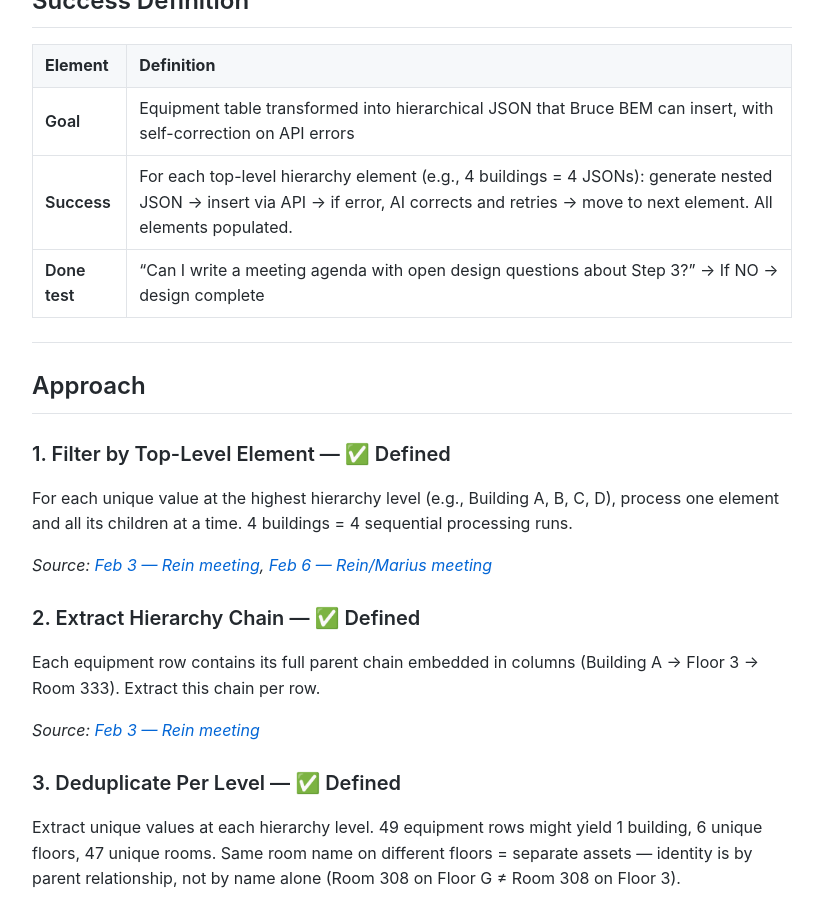
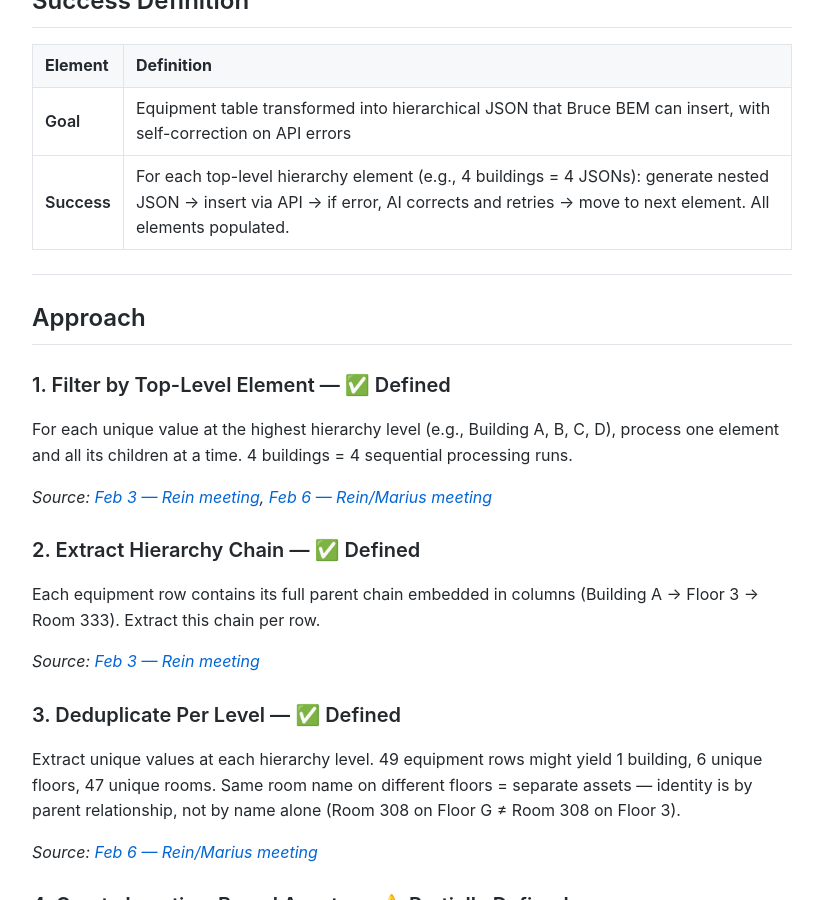
Before and after one commit to MariusWilsch/public-wilsch-ai-pages, a Jekyll site: the page built from project/archibus-fm-assistant/chain-1b-step3-design.md, in a window 1280 px wide and 900 px high, scrolled down 1029 px. Shown: the whole window, without its empty margins (228-1051 px from the left). Built offline with Jekyll 4.4.1, drawn with Linux system fonts in a browser that asks for light colours; our own code applies the rules of GitHub Pages for plain Markdown files.

Commit message:
Sync from hippocampus 2026-02-10

```diff
--- a/project/archibus-fm-assistant/chain-1b-step3-design.md
+++ b/project/archibus-fm-assistant/chain-1b-step3-design.md
@@ -29,7 +29,6 @@ Populating Bruce BEM's background data requires understanding the client's hiera
 |---------|-----------|
 | **Goal** | Equipment table transformed into hierarchical JSON that Bruce BEM can insert, with self-correction on API errors |
 | **Success** | For each top-level hierarchy element (e.g., 4 buildings = 4 JSONs): generate nested JSON → insert via API → if error, AI corrects and retries → move to next element. All elements populated. |
-| **Done test** | "Can I write a meeting agenda with open design questions about Step 3?" → If NO → design complete |
 
 ---
 
```
